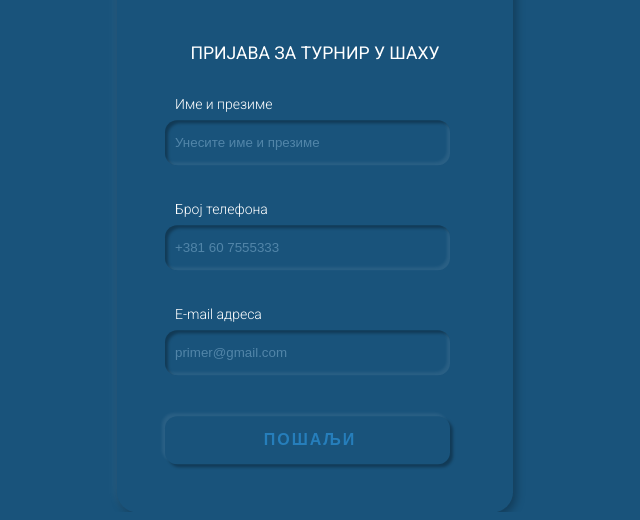
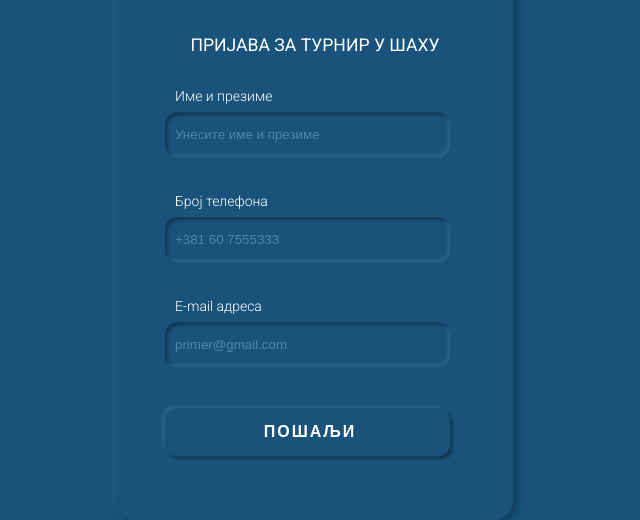
Before and after one commit to zitj/chess-tournament-form, a PHP site: page / in a window 1280 px wide. Shown: the part 291-811 px from the top of the page, without its empty margins (325-965 px from the left). Run offline with PHP 8.4, Linux system fonts and the light colour scheme; data that the repository does not hold is empty.

```diff
--- a/style/_mixins.scss
+++ b/style/_mixins.scss
@@ -1,7 +1,7 @@
-@mixin sharedPanel($width) {
+@mixin sharedPanel($width, $padding) {
 	width: $width;
 	background: $chrome;
-	padding: 3em;
+	padding: $padding;
 	position: absolute;
 	top: 50%;
 	left: 50%;
--- a/style/style.css
+++ b/style/style.css
@@ -79,7 +79,7 @@ body {
 form {
   width: 300px;
   background: #19537b;
-  padding: 3em;
+  padding: 3em 3em 4em 3em;
   position: absolute;
   top: 50%;
   left: 50%;
@@ -150,7 +150,7 @@ button {
   background: #19537b;
   -webkit-box-shadow: -3px -3px 3px #ffffff13, 3px 3px 3px #0000004d;
           box-shadow: -3px -3px 3px #ffffff13, 3px 3px 3px #0000004d;
-  color: #267ebb;
+  color: white;
   margin-top: 30px;
   width: 285px;
   font-size: 1em;
@@ -210,7 +210,7 @@ input.invalid + span {
 
 #successPanel {
   color: white;
-  width: 400px;
+  width: 350px;
   background: #19537b;
   padding: 3em;
   position: absolute;
@@ -226,7 +226,6 @@ input.invalid + span {
 
 #successPanel h1 {
   font-size: 1.5em;
-  color: #fdfd96;
 }
 
 #successPanel p:nth-of-type(1) {
--- a/style/style.scss
+++ b/style/style.scss
@@ -19,7 +19,7 @@ body {
 	opacity: 0.4;
 }
 form {
-	@include sharedPanel(300px);
+	@include sharedPanel(300px, 3em 3em 4em 3em);
 	#formHeading {
 		font-weight: 400;
 		margin-top: 0;
@@ -70,7 +70,7 @@ input {
 button {
 	background: $chrome;
 	box-shadow: -3px -3px 3px #ffffff13, 3px 3px 3px #0000004d;
-	color: lighten($lkcBlue, 15%);
+	color: white;
 	margin-top: 30px;
 	width: 285px;
 	font-size: 1em;
@@ -121,11 +121,11 @@ input.invalid + span {
 }
 #successPanel {
 	color: white;
-	@include sharedPanel(400px);
+	@include sharedPanel(350px, 3em);
 	text-align: center;
+
 	h1 {
 		font-size: 1.5em;
-		color: $pastelYellow;
 	}
 	p {
 		&:nth-of-type(1) {
```
Also changed, not shown: 1 other file.
